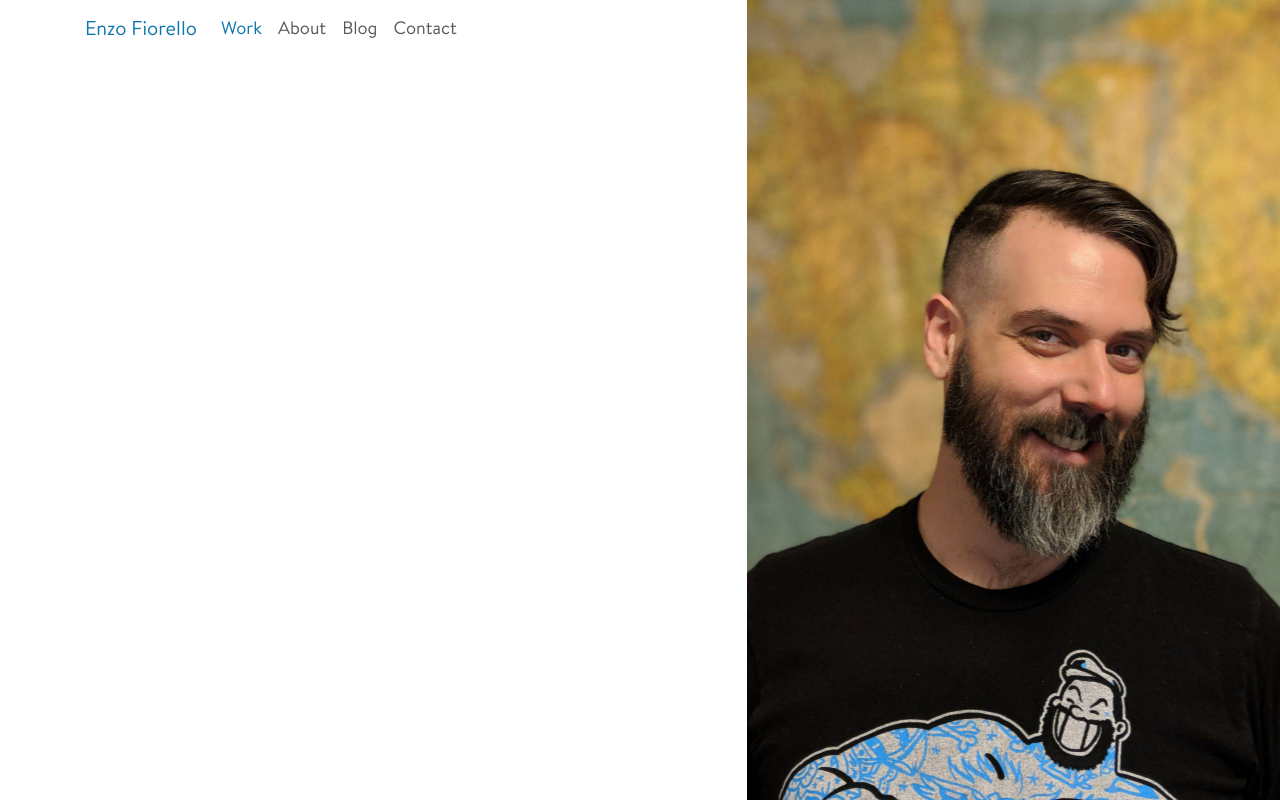
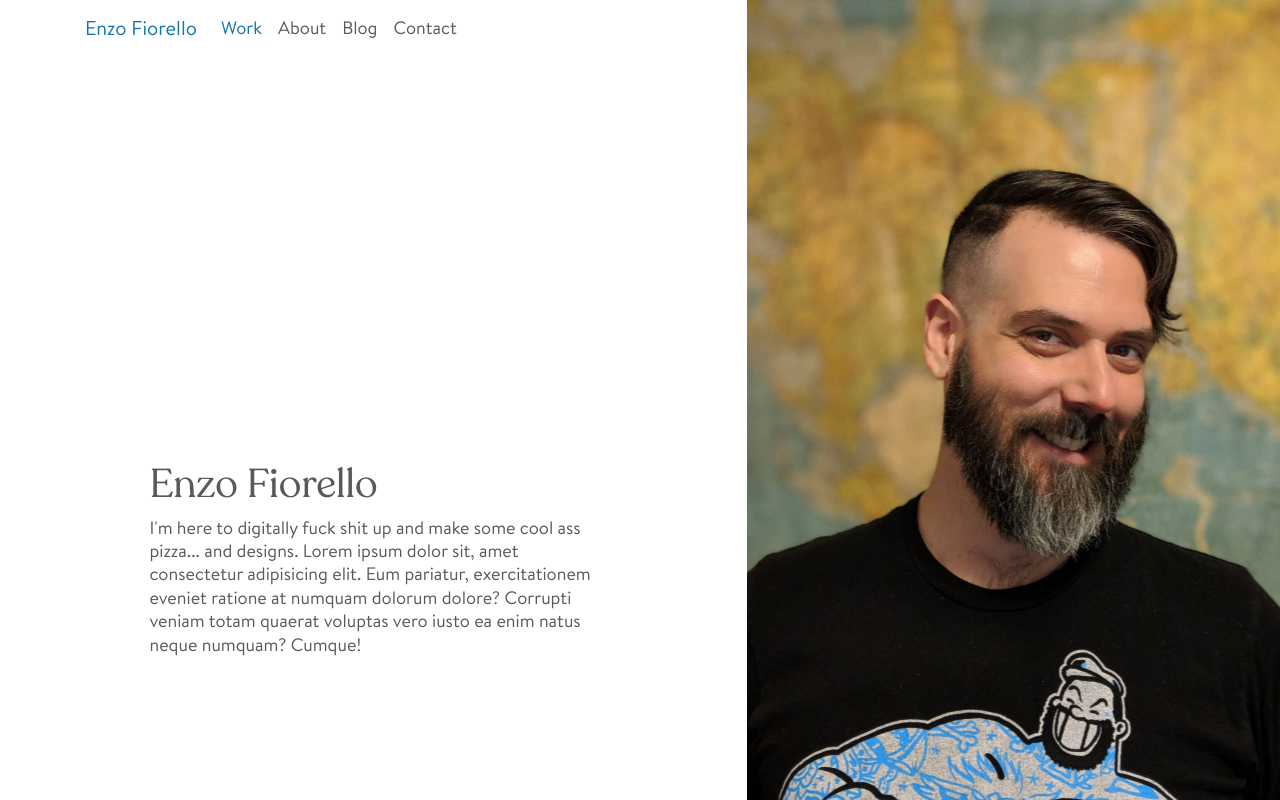
Before and after one commit to enzomadethis/enzomadethis.github.io, a plain HTML site: page index.html in a window 1280 px wide. Drawn offline with nearby package versions, Linux system fonts and the light colour scheme.

Commit message:
Deploy from Forestry.io

```diff
--- a/index.html
+++ b/index.html
@@ -73,7 +73,19 @@
             <div class="col-md-5 order-md-2 minh-md-100vh minh-75vh featured-image" style="background-image: url('/uploads/C5E7F620478B399834D0CE622767C95D.JPEG');">
 
             </div>
-            <div class="col-md-7">
+            <div class="col-md-7 p-0">
+
+                    <section class="split-introduction bg-none">
+    <div class="container-fluid minh-md-100vh minh-75vh py-xl d-flex align-items-end">
+        <div class="container">
+            <div class="row">
+                <div class="ml-auto mr-auto col-md-8 col-12">
+                    <h1>Enzo Fiorello</h1><p>I'm here to digitally fuck shit up and make some cool ass pizza... and designs. Lorem ipsum dolor sit, amet consectetur adipisicing elit. Eum pariatur, exercitationem eveniet ratione at numquam dolorum dolore? Corrupti veniam totam quaerat voluptas vero iusto ea enim natus neque numquam? Cumque!</p>
+                </div>
+            </div>
+        </div>
+    </div>
+</section>
 
             </div>
         </div>
```
Also changed, not shown: feed.xml (+1 -1 lines).
